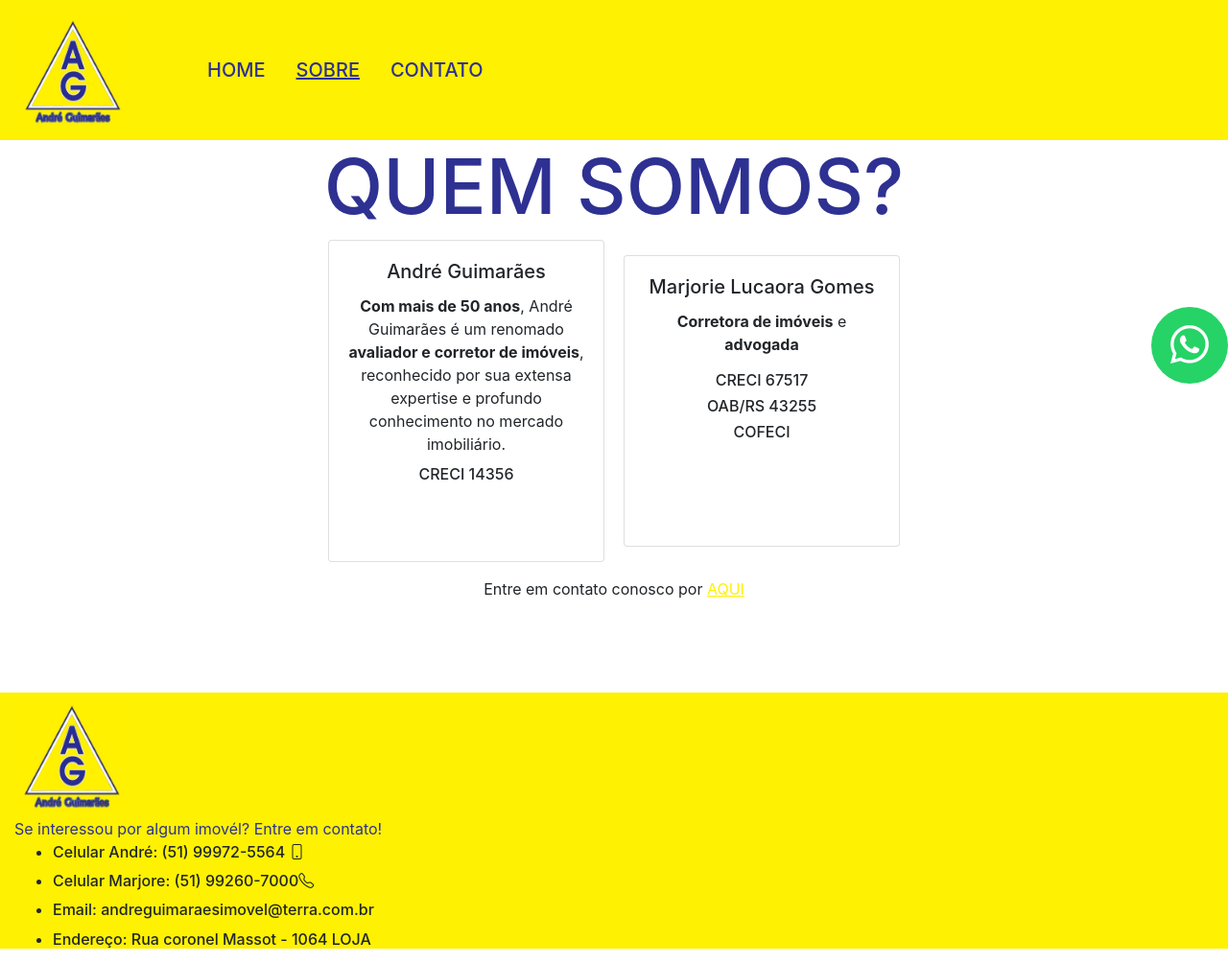
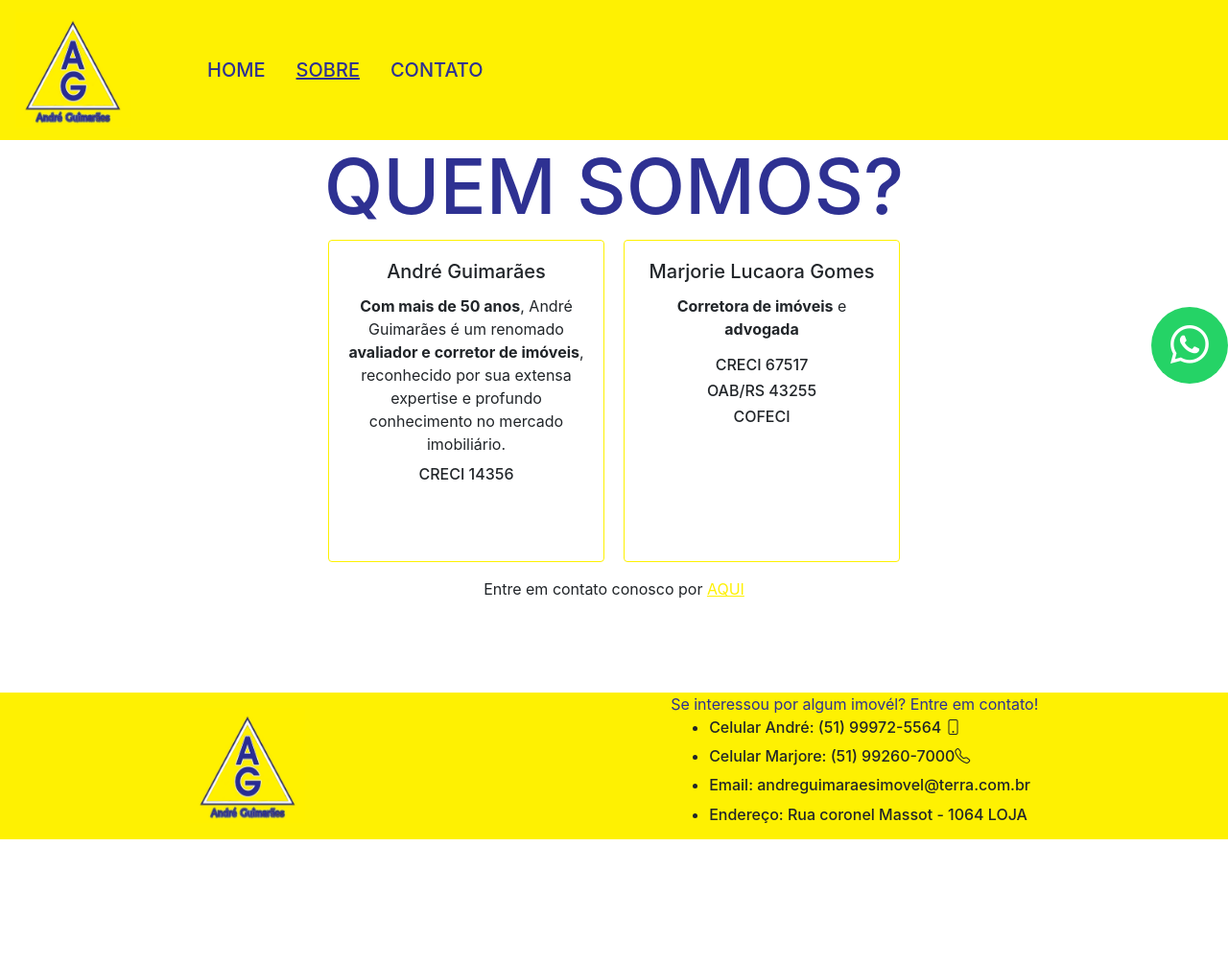
Before and after one commit to Vino-brutor-sec/Andre-Site, a website: page public/Sobre.html in a window 1280 px wide. Shown: the whole page at 96% size. After the commit the page ends 875 px from the top, so only its background shows below. Drawn offline with nearby package versions, Linux system fonts and the light colour scheme.

Commit message:
mnav e footer 2

```diff
--- a/package.json
+++ b/package.json
@@ -12,6 +12,7 @@
     "typescript": "^5.2.2"
   },
   "dependencies": {
+    "aws-sdk": "^2.1659.0",
     "body-parser": "^1.20.2",
     "bootstrap": "^5.3.3",
     "bootstrap-icons": "^1.11.3",
@@ -20,6 +21,7 @@
     "mongodb": "^6.7.0",
     "mongoose": "^8.5.1",
     "multer": "^1.4.5-lts.1",
+    "multer-s3": "^3.0.1",
     "owlcarousel": "^1.3.3",
     "sass": "^1.77.4",
     "swiper": "^11.1.4"
--- a/public/Sobre.html
+++ b/public/Sobre.html
@@ -39,14 +39,14 @@
       <div class="container text-quemSouEu">
         <h1>QUEM SOMOS?<i class="bi bi-houses-fill ps-2"></i></h1>
         <div class="card-container">
-          <div class="card card-custom" data-aos="fade-up" style="height: 42vh;">
+          <div class="card card-custom" data-aos="fade-up" style="height: 42vh; border-color: #fef102;">
             <div class="card-body">
               <h5 class="card-title">André Guimarães</h5>
               <p class="card-text"><span class="experiencia">Com mais de 50 anos</span>, André Guimarães é um renomado <strong>avaliador e corretor de imóveis</strong>, reconhecido por sua extensa expertise e profundo conhecimento no mercado imobiliário.</p>
               <h6 class="card-subtitle text-body-secondary">CRECI 14356</h6>
             </div>
           </div>
-          <div class="card card-custom" data-aos="fade-up" >
+          <div class="card card-custom" data-aos="fade-up" style="height: 42vh; border-color: #fef102;">
             <div class="card-body">
               <h5 class="card-title">Marjorie Lucaora Gomes</h5>
               <p class="card-text"><strong>Corretora de imóveis</strong> e <strong>advogada</strong></p>
@@ -60,7 +60,7 @@
         <p class="pt-3" data-aos="fade-up">Entre em contato conosco por <a href="contato.html" class="contact-link">AQUI</a></p>
       </div>
     </div>
-    <footer class="container-fluid">
+    <footer class="container-fluid"  style="display: flex; justify-content: space-around; align-items: center;">
       <a class="navbar-brand ps-5" href="index.html"><img class="logo-foot" src="img/AndreGuimaraesLogo Atualizada.png" alt="Logo"></a>
       <div>
         <a class="link-footer" href="contato.html">Se interessou por algum imovél? Entre em contato!</a>
@@ -72,7 +72,7 @@
         </ul>
       </div>
     </footer>
-    <div class="whatsapp-button">
+    <div class="whatsapp-button" >
       <a href="https://wa.me/5551992607000" target="_blank">
         <i class="bi bi-whatsapp" style="color: white;"></i>
       </a>
```
Also changed, not shown: public/contato.html (+1 -1 lines), public/index.html (+1 -1 lines), 1 other file.
